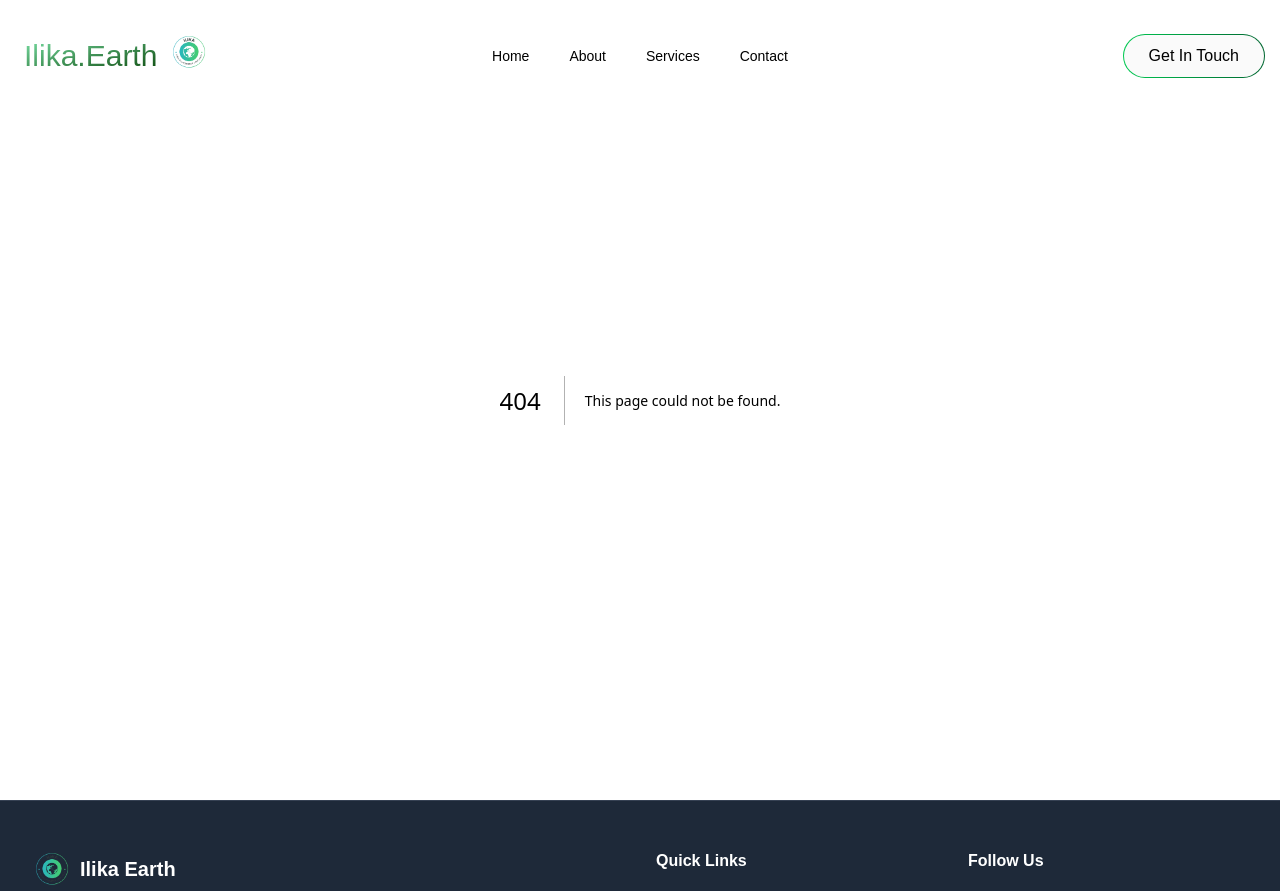
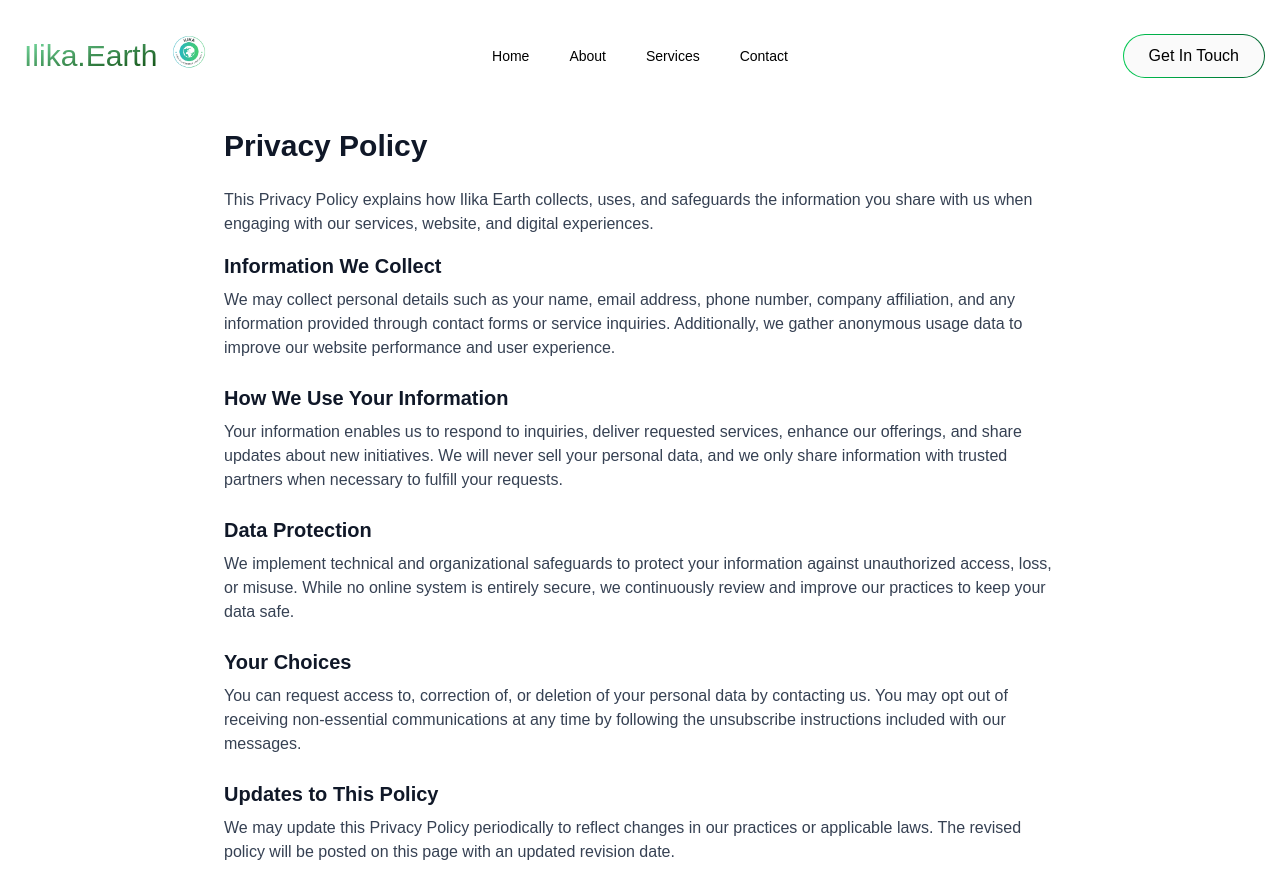
Before and after one commit to JayGupta930/ilika_earth, a Next.js app: page /privacy in a window 1280 px wide. Before the commit this address had no page. Shown: the top 891 px of the page. Built offline with nearby package versions, Linux system fonts and the light colour scheme.

Commit message:
feat(privacy): add Privacy Policy page with metadata and static content

```diff
--- /dev/null
+++ b/src/app/privacy/page.js
@@ -0,0 +1,73 @@
+export const metadata = {
+  title: "Privacy Policy | Ilika Earth",
+  description: "Learn how Ilika Earth collects, uses, and protects your information.",
+};
+
+export default function PrivacyPolicyPage() {
+  return (
+    <main className="max-w-4xl mx-auto px-4 sm:px-6 lg:px-8 py-16 bg-white text-gray-900 dark:bg-white dark:text-gray-900 mt-16">
+      <h1 className="text-3xl font-semibold mb-6">Privacy Policy</h1>
+      <p className="mb-4 text-gray-700">
+        This Privacy Policy explains how Ilika Earth collects, uses, and safeguards the
+        information you share with us when engaging with our services, website, and
+        digital experiences.
+      </p>
+
+      <section className="mb-6">
+        <h2 className="text-xl font-semibold mb-2">Information We Collect</h2>
+        <p className="text-gray-700">
+          We may collect personal details such as your name, email address, phone number,
+          company affiliation, and any information provided through contact forms or
+          service inquiries. Additionally, we gather anonymous usage data to improve our
+          website performance and user experience.
+        </p>
+      </section>
+
+      <section className="mb-6">
+        <h2 className="text-xl font-semibold mb-2">How We Use Your Information</h2>
+        <p className="text-gray-700">
+          Your information enables us to respond to inquiries, deliver requested services,
+          enhance our offerings, and share updates about new initiatives. We will never
+          sell your personal data, and we only share information with trusted partners
+          when necessary to fulfill your requests.
+        </p>
+      </section>
+
+      <section className="mb-6">
+        <h2 className="text-xl font-semibold mb-2">Data Protection</h2>
+        <p className="text-gray-700">
+          We implement technical and organizational safeguards to protect your
+          information against unauthorized access, loss, or misuse. While no online
+          system is entirely secure, we continuously review and improve our practices to
+          keep your data safe.
+        </p>
+      </section>
+
+      <section className="mb-6">
+        <h2 className="text-xl font-semibold mb-2">Your Choices</h2>
+        <p className="text-gray-700">
+          You can request access to, correction of, or deletion of your personal data by
+          contacting us. You may opt out of receiving non-essential communications at any
+          time by following the unsubscribe instructions included with our messages.
+        </p>
+      </section>
+
+      <section className="mb-6">
+        <h2 className="text-xl font-semibold mb-2">Updates to This Policy</h2>
+        <p className="text-gray-700">
+          We may update this Privacy Policy periodically to reflect changes in our
+          practices or applicable laws. The revised policy will be posted on this page
+          with an updated revision date.
+        </p>
+      </section>
+
+      <section>
+        <h2 className="text-xl font-semibold mb-2">Contact Us</h2>
+        <p className="text-gray-700">
+          If you have questions about this Privacy Policy or how we handle your data,
+          please reach out at <a href="mailto:info@ilika.earth" className="text-green-600 dark:text-green-400 underline">info@ilika.earth</a>
+        </p>
+      </section>
+    </main>
+  );
+}
```
